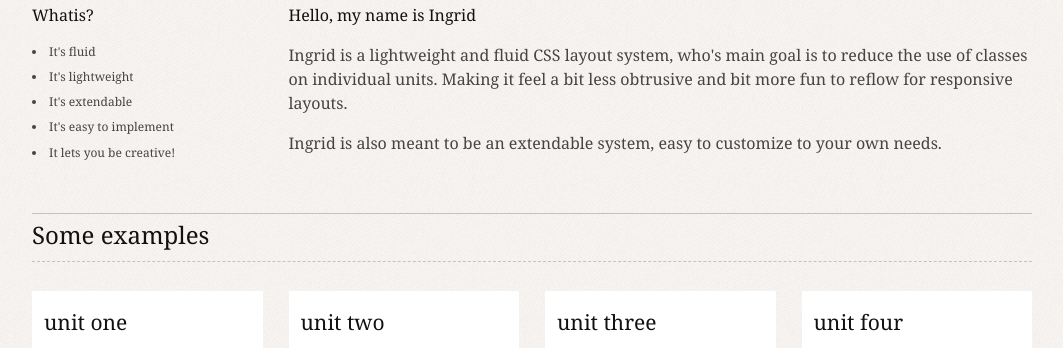
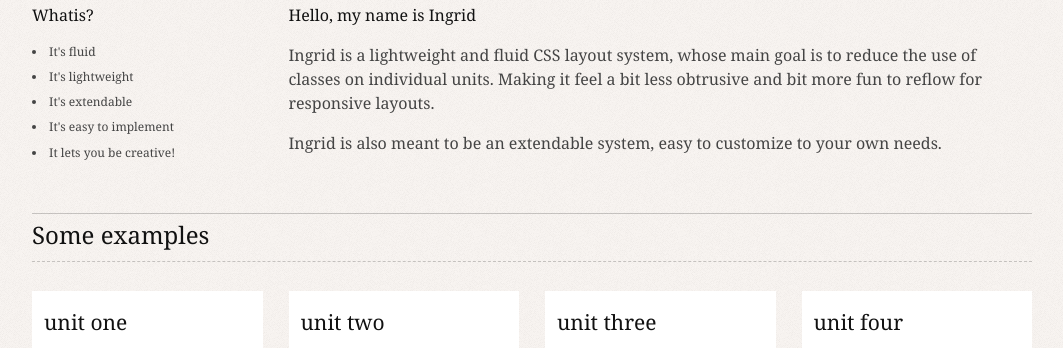
Before and after one commit to robertpiira/ingrid, a plain HTML site: page index.html in a window 1280 px wide. Shown: the part 402-750 px from the top of the page, without its empty margins (108-1171 px from the left). Drawn offline with Linux system fonts and the light colour scheme.

Commit message:
Same spelling on demo-page

```diff
--- a/index.html
+++ b/index.html
@@ -56,7 +56,7 @@
       <div class="unit span-3">
         <h2>Hello, my name is Ingrid</h2>
         <p>
-          Ingrid is a lightweight and fluid CSS layout system, who's main goal is to reduce the use of classes on individual units.
+          Ingrid is a lightweight and fluid CSS layout system, whose main goal is to reduce the use of classes on individual units.
           Making it feel a bit less obtrusive and bit more fun to reflow for responsive layouts.
         </p>
         <p>
```
